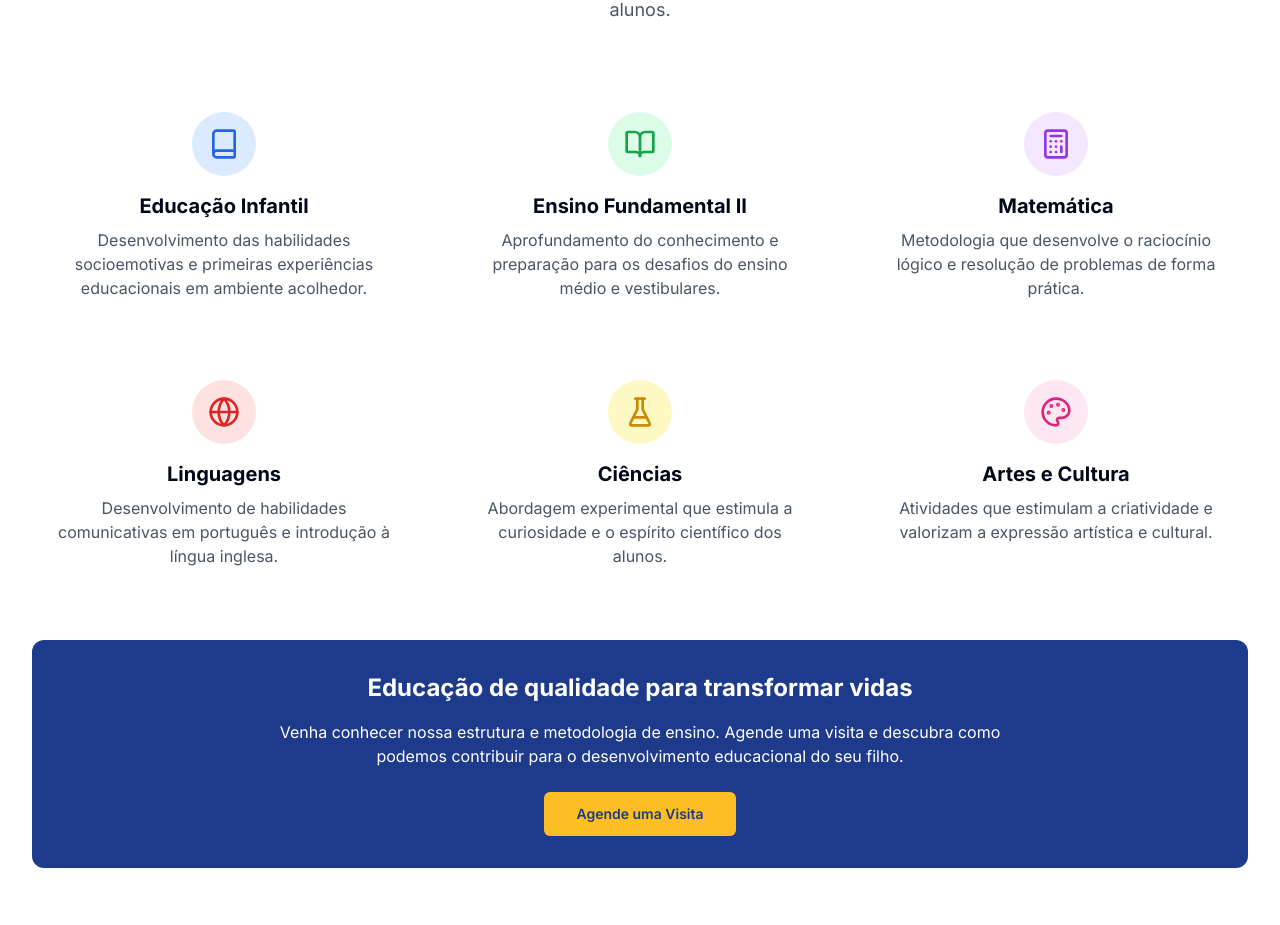
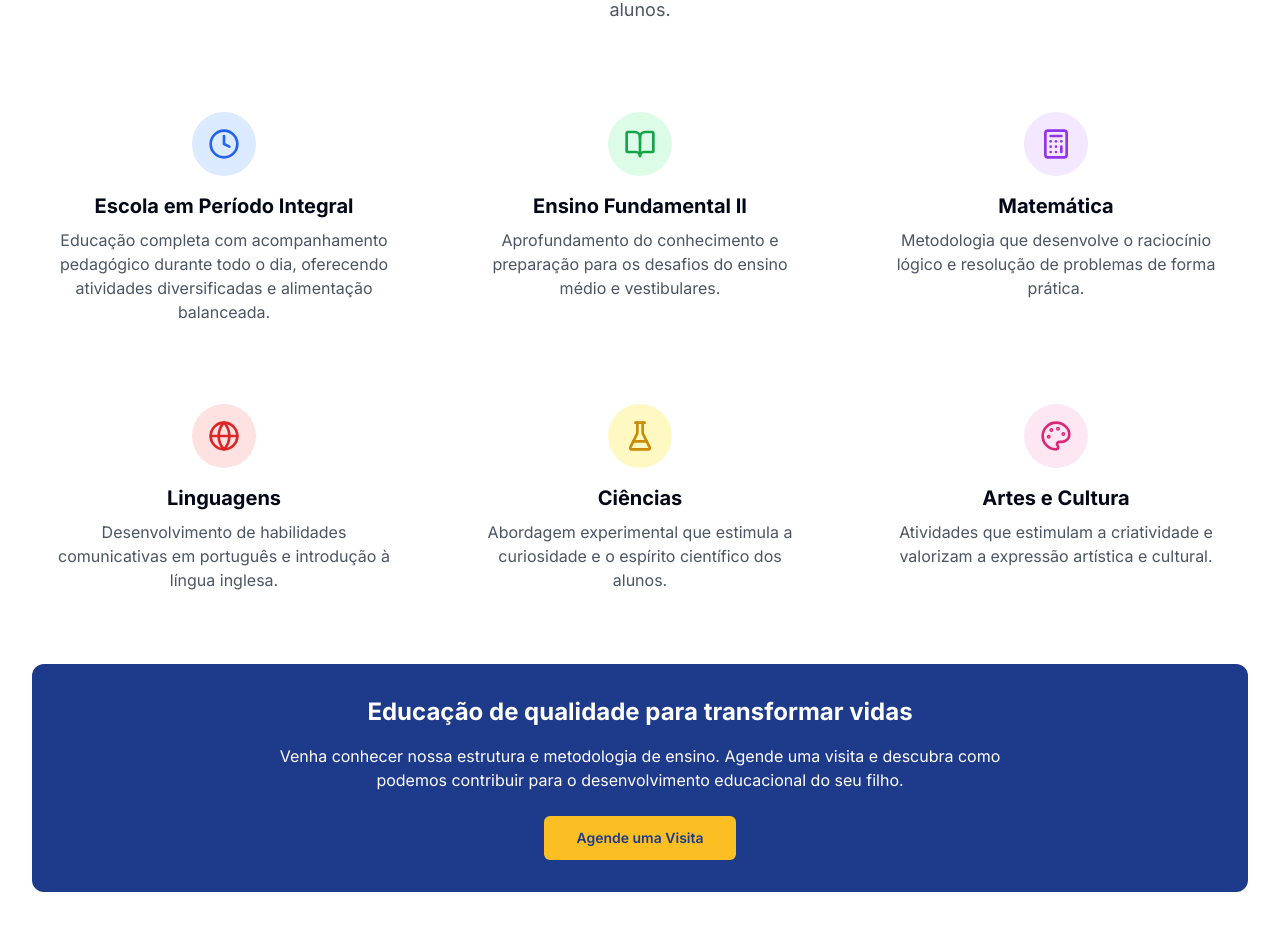
Before and after one commit to MiguelLakefer/cotia-vms-apresenta, a React (Vite) app: page / in a window 1280 px wide. Shown: the part 2180-3105 px from the top of the page. Built offline with nearby package versions, Linux system fonts and the light colour scheme.

Commit message:
Refactor: Update curriculum section
Update the curriculum section to reflect the changes in the education program.

```diff
--- a/src/components/CurriculumSection.tsx
+++ b/src/components/CurriculumSection.tsx
@@ -1,5 +1,5 @@
 
-import { Book, BookOpen, Palette, Calculator, Globe, FlaskConical } from "lucide-react";
+import { Book, BookOpen, Palette, Calculator, Globe, FlaskConical, Clock } from "lucide-react";
 import { Button } from "@/components/ui/button";
 import { cn } from "@/lib/utils";
 
@@ -44,9 +44,9 @@ const CurriculumSection = () => {
 
         <div className="grid grid-cols-1 md:grid-cols-2 lg:grid-cols-3 gap-8 mb-12">
           <ProgramCard
-            icon={Book}
-            title="Educação Infantil"
-            description="Desenvolvimento das habilidades socioemotivas e primeiras experiências educacionais em ambiente acolhedor."
+            icon={Clock}
+            title="Escola em Período Integral"
+            description="Educação completa com acompanhamento pedagógico durante todo o dia, oferecendo atividades diversificadas e alimentação balanceada."
             iconClassName="bg-blue-100 text-blue-600"
           />
           <ProgramCard
```
